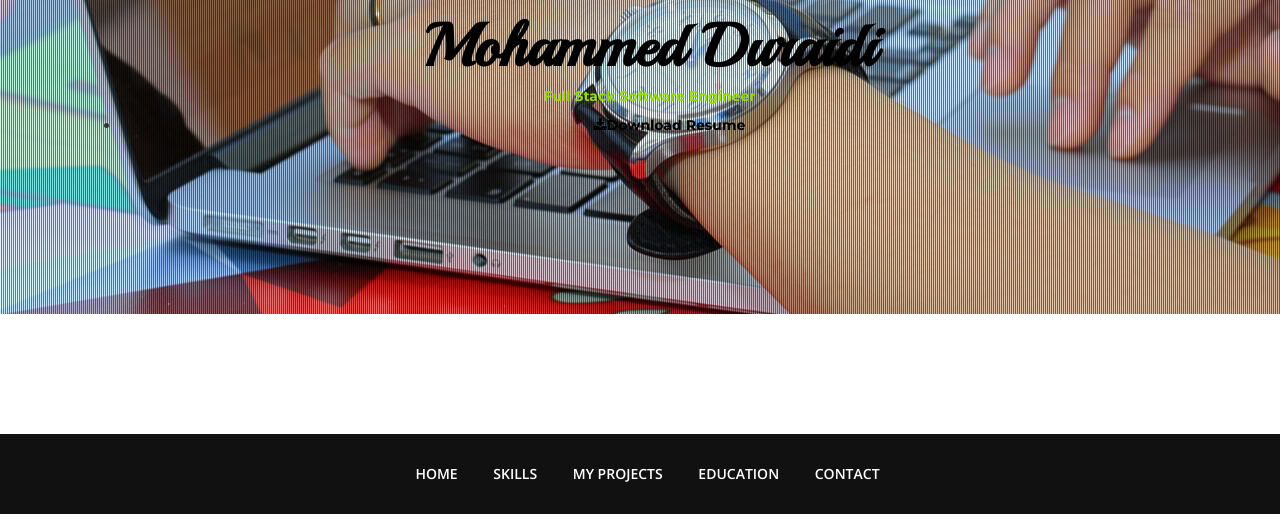
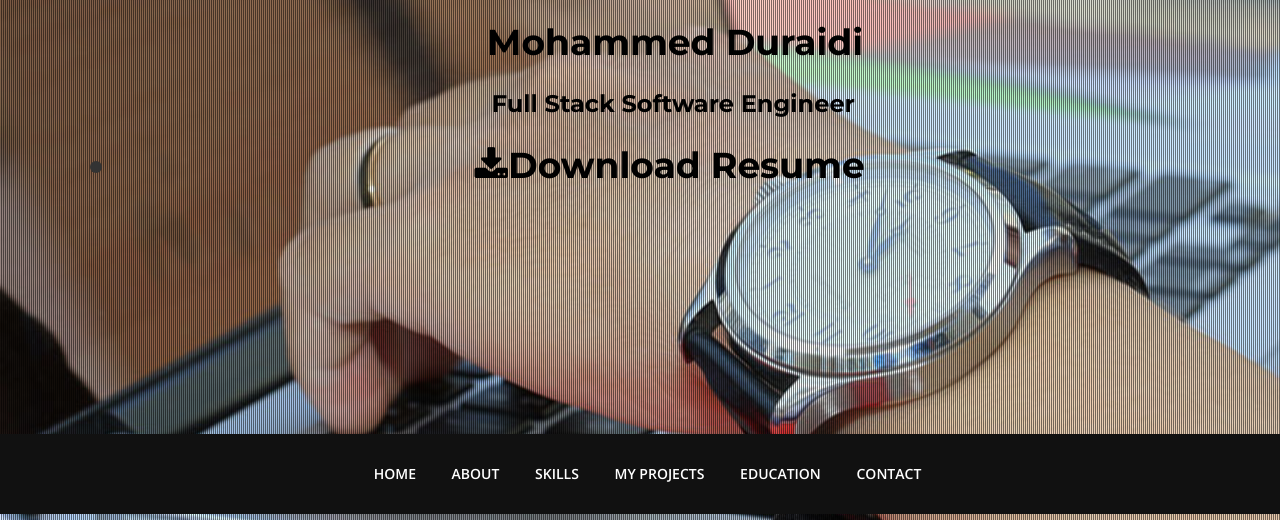
Before and after one commit to Mohammedalduraidi/Resume, a website: page views/index.html in a window 1280 px wide. Shown: the part 286-806 px from the top of the page. Drawn offline with nearby package versions, Linux system fonts and the light colour scheme.

Commit message:
adding style

```diff
--- a/views/index.html
+++ b/views/index.html
@@ -38,17 +38,20 @@ $(document).ready(function(){
   <div class="wrapper" id="wrapper">
     <header>
       <div class="banner row" id="banner">
-        <div class="parallax text-center" style="background-image: url(img/1.jpg); ">
+         <div class="parallax text-center" style="background-image: url(img/1.jpg); ">
           <div class="parallax-pattern-overlay">
-            <div class="container text-center" style="height:600px;padding-top:170px;">
+
+            <div class="container text-center" style="height:950px;padding-top:170px;">
+
               <a href="#"><img id="site-title" class=" wow fadeInDown" wow-data-delay="0.0s" wow-data-duration="0.9s" src="https://s33.postimg.cc/lin5ihmin/Screen_Shot_2018-06-12_at_3.21.25_PM.png" alt="" style="border-radius: 50%"/></a>
-              <h2 class="intro"><a href="index.html">Mohammed Duraidi</a></h2>
-              <h5><a href="index.html"> Full Stack Software Engineer</a></h5>
-              <h5>
-              <ul>
-              <li>  <a href="#" class="button" style="color:black"><i class="fa fa-download"></i>Download Resume</a></li>
-              </ul><h5>
+              <h1 ><a href="index.html" style = "color:black;">&nbsp;&nbsp;&nbsp;&nbsp; Mohammed Duraidi</a></h1>
+              <h3><a href="index.html" style = "color:black;"> &nbsp;&nbsp;&nbsp;&nbsp;&nbsp;&nbsp;&nbsp;Full Stack Software Engineer</a></h3>
+               <ul align="center"  >
+                <h1><li >  <a href="#" class="button" style="color:black"><i class="fa fa-download"></i>Download Resume</a></li></h1>
+              </ul>
+
             </div>
+
           </div>
         </div>
       </div>
@@ -62,7 +65,7 @@ $(document).ready(function(){
                     <div class="navbar-collapse collapse">
                       <ul class="nav navbar-nav">
                         <li class="menuItem active"><a href="#wrapper">Home</a></li>
-
+                        <li class="menuItem"><a href="#aboutus">About</a></li>
                         <li class="menuItem"><a href="#specialties">Skills</a></li>
                         <li class="menuItem"><a href="#gallery">My Projects</a></li>
                         <li class="menuItem"><a href="#feedback">Education</a></li>
```
